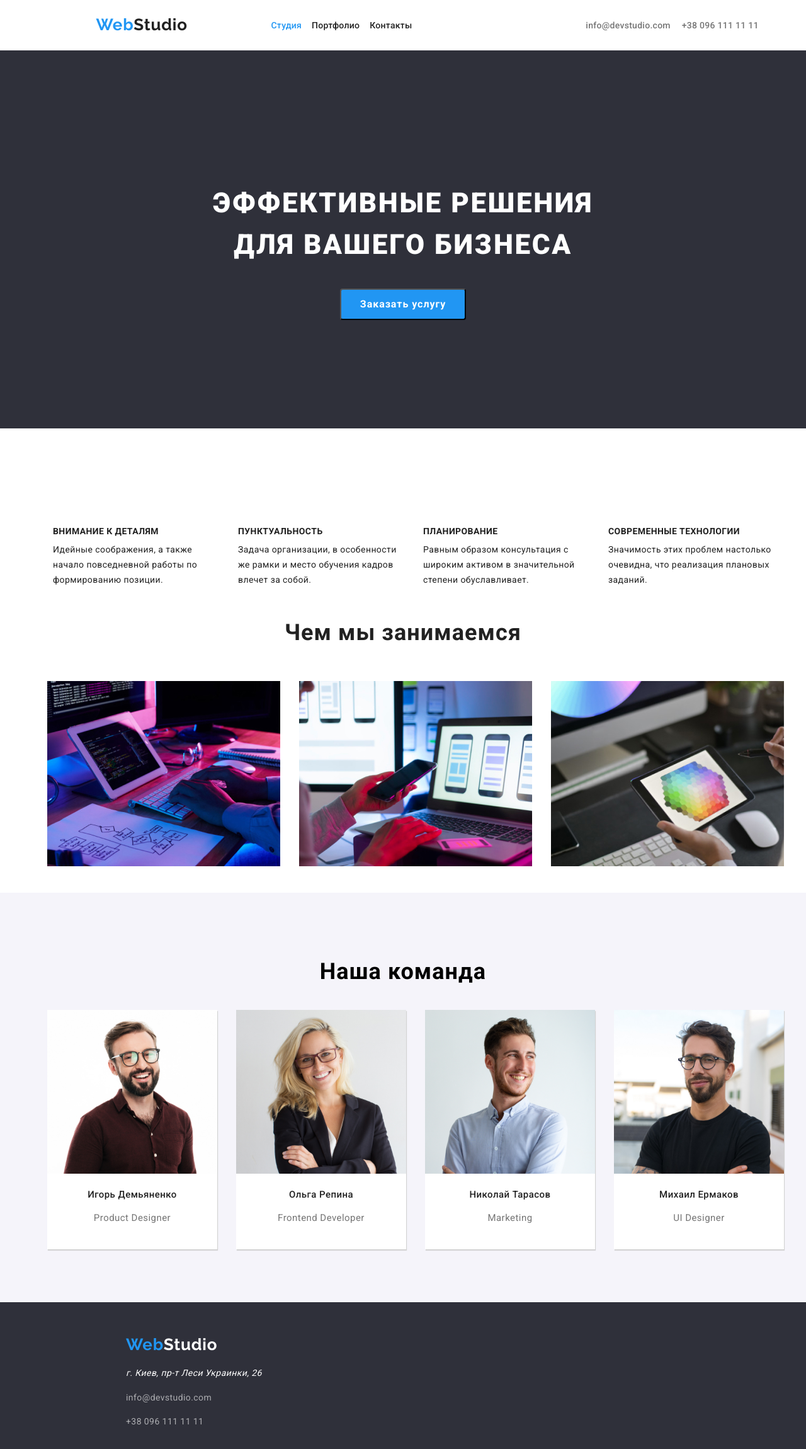
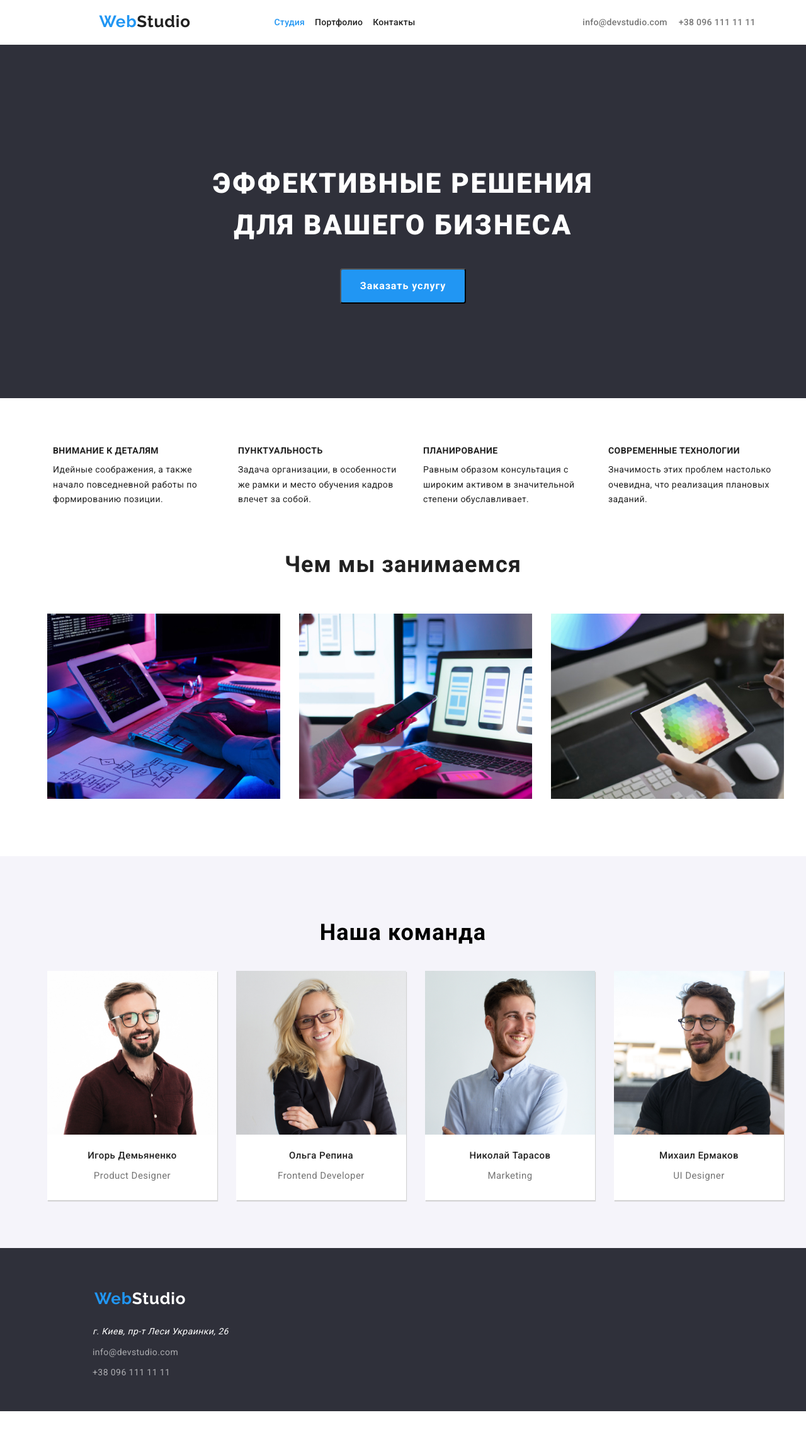
Before and after one commit to artcheck/goit-markup-hw-03, a plain HTML site: page index.html in a window 1280 px wide. Shown: the whole page at 63% size. After the commit the page ends 2240 px from the top, so only its background shows below. Drawn offline with nearby package versions, Linux system fonts and the light colour scheme.

Commit message:
styles optimized

```diff
--- a/css/styles.css
+++ b/css/styles.css
@@ -6,12 +6,9 @@
   --primary-white-color: #ffffff;
   --additional-background-colour: #f5f4fa;
 }
-.body-index {
-  position: relative;
-  margin: 0 auto;
 
-  width: 1600px;
-  height: 2349px;
+.container {
+  width: 1200px;
 }
 ul{
   list-style: none;
@@ -19,11 +16,12 @@ ul{
 .header {
   margin: 0 auto;
   display: flex;
+  padding: 10px;
   justify-content: space-around;
+  border-bottom: 1px solid transparent;
 }
 .nav {
   background-color: var(--primary-white-color);
-  height: 80px;
   display: flex;
   align-items: center;
   justify-content: space-evenly;
@@ -41,7 +39,7 @@ ul{
   font-weight: bold;
   font-family: "raleway";
   letter-spacing: 0.03em;
-  height: 31px;
+
 }
 .nav-list {
   width: 280px;
@@ -108,12 +106,11 @@ ul{
 
 .hero-content {
   margin: 0 auto;
-
+  padding: 150px;
   display: flex;
   justify-content: center;
   align-items: center;
   flex-direction: column;
-  height: 600px;
   background-color: var(--primary-bacground-color);
   color: var(--primary-white-color);
 }
@@ -135,9 +132,9 @@ ul{
   font-family: Roboto;
   font-weight: bold;
   font-size: 16px;
+  padding: 18px;
   line-height: 1em;
   width: 200px;
-  height: 50px;
   left: 700px;
   top: 430px;
   cursor: pointer;
@@ -159,15 +156,12 @@ ul{
 .features-section{
   display: flex;
   justify-content: center;
-  padding-top: 80px;
+  padding-top: 50px;
 }
 
 .features {
-  height: 101px;
-
   display: flex;
   font-family: Roboto;
-  padding-top: 50px;
 }
 
 
@@ -188,7 +182,6 @@ ul{
 
 .features-description {
   width: 270px;
-  height: 75px;
   font-family: Roboto;
   font-size: 14px;
   line-height: 1.7em;
@@ -202,7 +195,6 @@ ul{
 /* Our stack */
 
 .stack-title {
-  padding-top: 50px;
   font-family: Roboto;
   font-size: 36px;
   line-height: 1.4em;
@@ -214,7 +206,7 @@ ul{
 
 .stack {
   justify-content: center;
-
+  padding-bottom: 70px;
   display: flex;
   padding-top: 15px;
 }
@@ -227,7 +219,7 @@ ul{
 
 .team-content {
   margin: 0 auto;
-  height: 650px;
+  padding: 60px 0px;
   background-color: var(--additional-background-colour);
 }
 
@@ -237,7 +229,6 @@ ul{
   line-height: 1.4em;
   text-align: center;
   letter-spacing: 0.03em;
-  padding-top: 100px;
 
   color: var(--title--ext-color);
 }
@@ -254,10 +245,11 @@ ul{
   background-color: var(--primary-white-color);
   text-align: center;
   width: 270px;
-  height: 380px;
+  padding:  0px 0px 15px 0px;
   box-shadow: 1px 2px 1px lightgray;
 }
 .team-member_title {
+  margin: 20px 0px 10px 0px;
   font-family: roboto;
   font-size: 15px;
   font-weight: 500;
@@ -276,20 +268,24 @@ ul{
 
 .footer {
   margin: 0 auto;
+  padding-left: 100px;
   display: flex;
   flex-direction: column;
-  height: 252px;
   justify-content: space-around;
-  /* padding: 98px 50px; */
   background-color: var(--primary-bacground-color);
 }
+.footer-logo{
+  padding: 20px 10px;
+  font-style: normal;
+
+}
 .footer-list{
-  padding: 10px;
+  padding: 7px;
 
   font-style: normal;
 }
 .footer-style {
-  padding-left: 150px;
+  padding: 30px 0px;
 }
 .footer-address{
   font-style: italic;
@@ -300,7 +296,7 @@ ul{
   font-weight: bold;
   font-family: "raleway";
   letter-spacing: 0.03em;
-  height: 31px;
+
   color: #ffffff;
 }
 .footer-text {
@@ -347,7 +343,7 @@ ul{
   border-radius: 4px;
   border-style: none;
   padding: 2px 20px;
-  height: 38px;
+
 
   /* identical to box height, or 162% */
 
@@ -370,8 +366,7 @@ ul{
   border-radius: 4px;
   border-style: none;
   padding: 2px 20px;
-  height: 38px;
-}
+  }
 .stack-portfolio {
   display: flex;
   flex-wrap: wrap;
@@ -381,7 +376,7 @@ ul{
   margin: 0 auto;
 }
 .portfolio_list {
-  height: 430px;
+
   margin: 25px;
 }
 .portfolio-list_link {
--- a/index.html
+++ b/index.html
@@ -171,7 +171,7 @@
     <footer class="footer">
       <address class="footer-style">
         <ul>
-          <li class="footer-list">
+          <li class="footer-logo">
             <a class="nav-link" href="./index.html"
           ><span class="logo-blue">Web</span
           ><span class="logo-white">Studio</span></a
```
